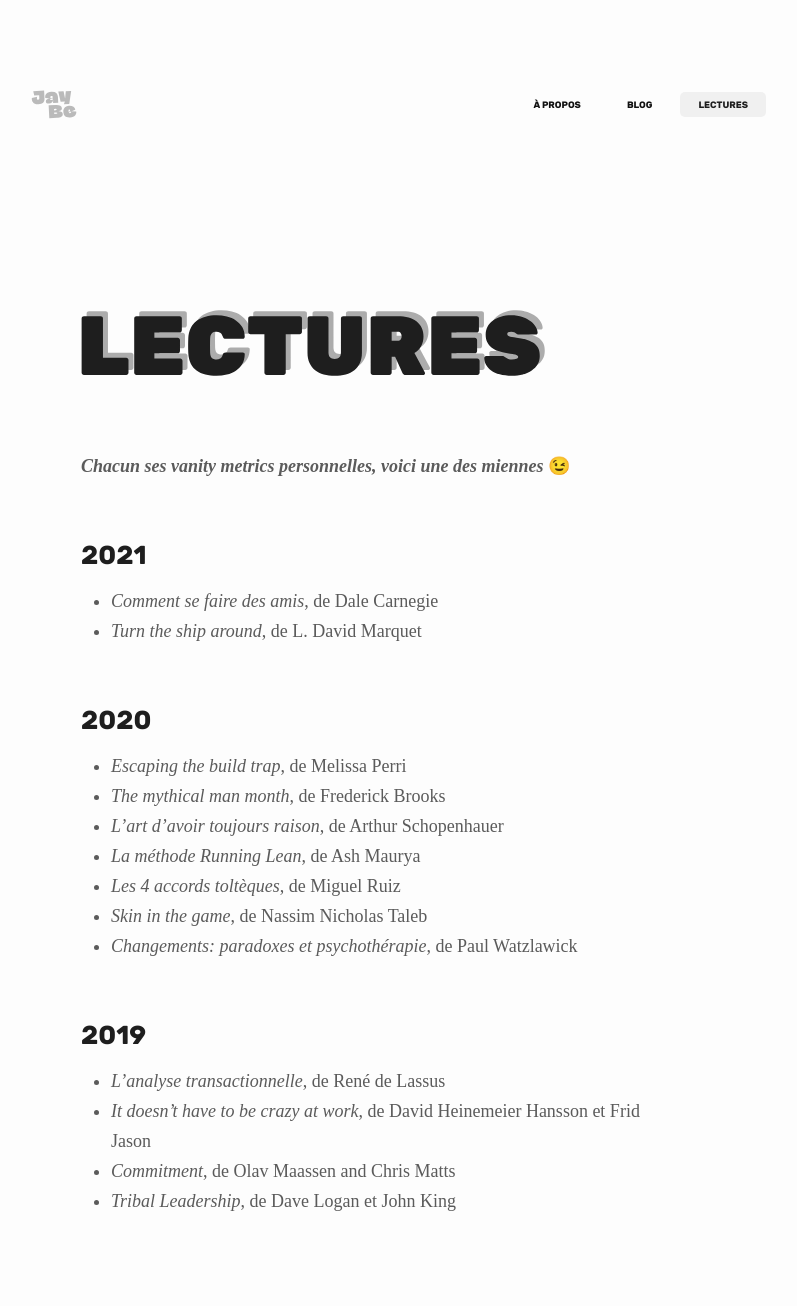
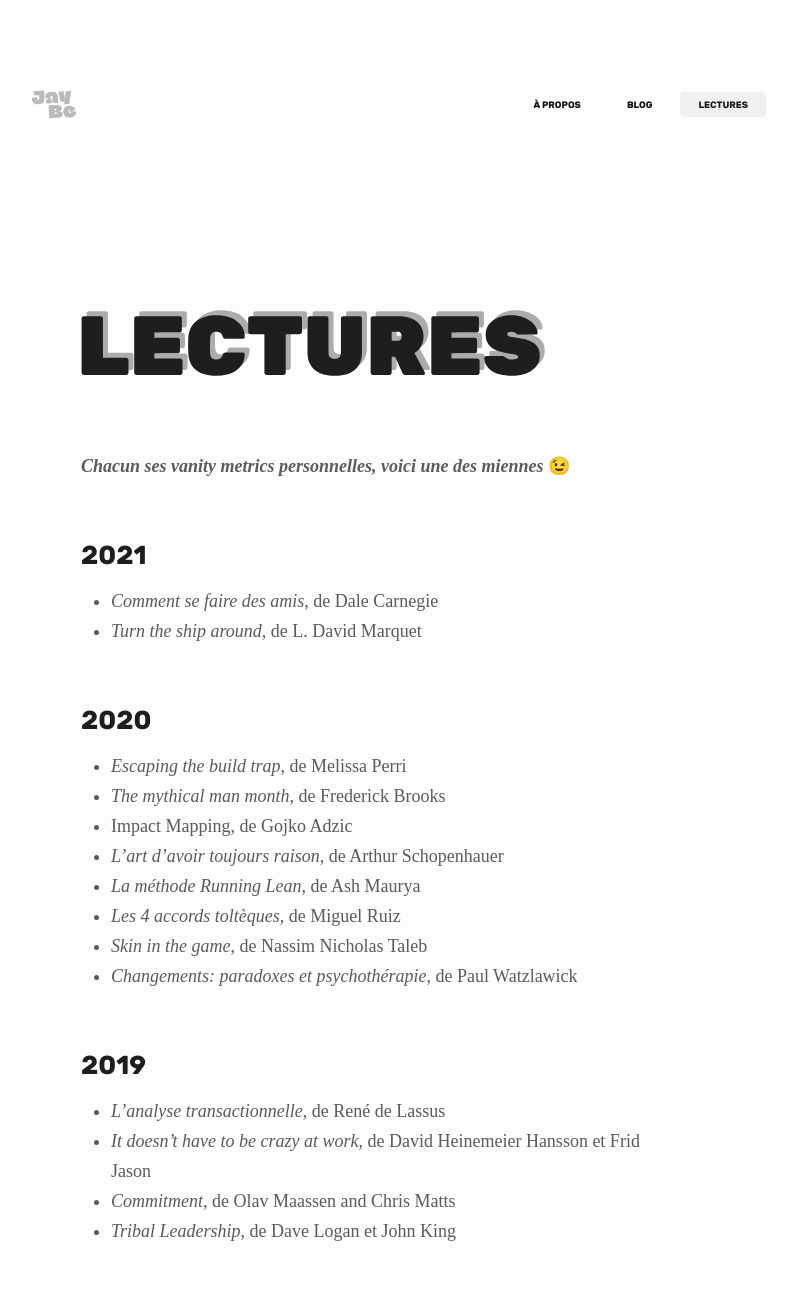
Before and after one commit to JbDenoual/jbdenoual.github.io, a Jekyll site: the page built from books.md, in a window 1280 px wide. Shown: the whole page, without its empty margins (239-1036 px from the left). Built offline with Jekyll 4.4.1, drawn with Linux system fonts in a browser that asks for light colours; some web fonts are replaced; before the commit the page ends 1276 px from its top, so only the background shows below that.

Commit message:
[Add] Missing Impact mapping in reading section

```diff
--- a/books.md
+++ b/books.md
@@ -19,6 +19,7 @@
 
 * <a href="https://www.amazon.fr/Escaping-Build-Trap-Effective-Management/dp/149197379X" class="reading-link">_Escaping the build trap_, de Melissa Perri</a><br />
 * <a href="https://www.amazon.fr/Mythical-Man-Month-Software-Engineering-Anniversary/dp/0201835959" class="reading-link">_The mythical man month_, de Frederick Brooks</a><br />
+* <a href="https://www.amazon.fr/Impact-Mapping-Software-Products-Projects/dp/0955683645" class="reading-link">Impact Mapping, de Gojko Adzic</a>
 * <a href="https://www.amazon.fr/davoir-toujours-raison-Arthur-Schopenhauer/dp/284205301X" class="reading-link">_L'art d'avoir toujours raison_, de Arthur Schopenhauer</a><br />
 * <a href="https://www.amazon.fr/m%C3%A9thode-Running-Lean-Transformer-succ%C3%A8s/dp/2354561237" class="reading-link">_La méthode Running Lean_, de Ash Maurya</a><br />
 * <a href="https://www.amazon.fr/quatre-accords-tolt%C3%A8ques-libert%C3%A9-personnelle/dp/2889116549" class="reading-link">_Les 4 accords toltèques_, de Miguel Ruiz</a><br />
```
